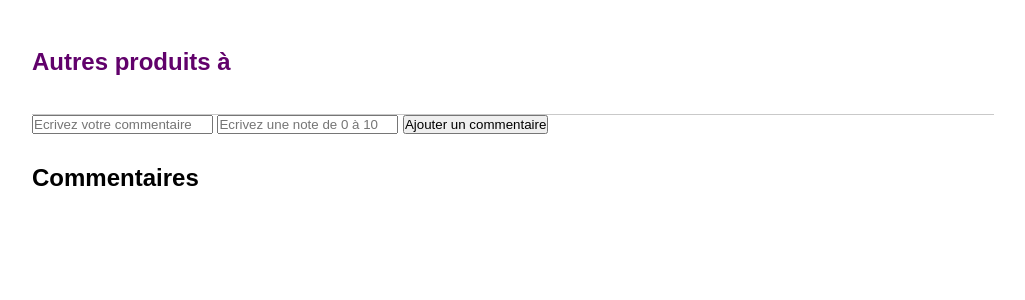
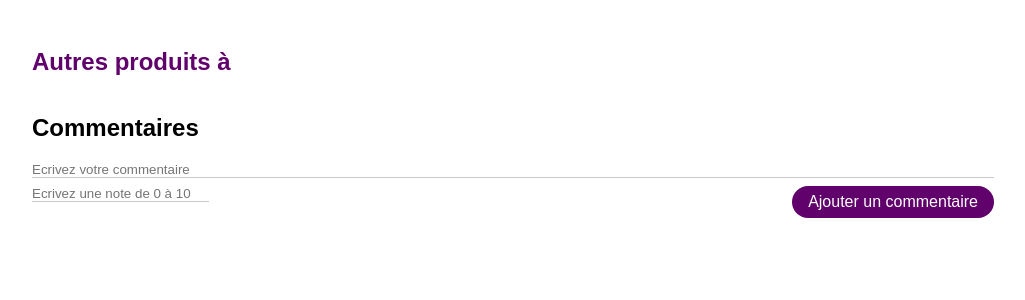
Before and after one commit to Raphalalc/rentroom, a PHP site: page /location.php?id=1 in a window 1280 px wide. Shown: the part 81-381 px from the top of the page, without its empty margins (127-1152 px from the left). Run offline with PHP 8.4, Linux system fonts and the light colour scheme; data that the repository does not hold is empty; some web fonts are replaced.

Commit message:
styling comment section

```diff
--- a/includes/comment.php
+++ b/includes/comment.php
@@ -1,17 +1,21 @@
 
- <div class="containerComment">
+
+
+
+     <div class="containerComment">
+     <h2>Commentaires</h2>
  <?php if(isset($_SESSION['flashComment'])): ?>
                 <?php foreach($_SESSION['flashComment'] as $flash): ?>
                     <?= "<div class=flash>{$flash} </div>" ?>
                    <?php endforeach; ?>
-        <?php endif ?>
-
-    <form action="post">
-      <input type="text" name="comment" placeholder="Ecrivez votre commentaire" autocomplete="off">
-      <input type="text" name="score" placeholder="Ecrivez une note de 0 à 10" autocomplete="off">
+  <?php endif ?>
+     <form action="post">
+      <div class="commentsubmit">
+      <input id="comment" type="text" name="comment" placeholder="Ecrivez votre commentaire" autocomplete="off">
+      <input id="score" type="text" name="score" placeholder="Ecrivez une note de 0 à 10" autocomplete="off">
       <button name="add_comment">Ajouter un commentaire</button>
+      </div>
     </form>
-     <h2>Commentaires</h2>
             <?php foreach($resultFeed as $feed): ?>
                 <p><?= '<span class="score">'.$feed['score']. '
                 <svg xmlns="http://www.w3.org/2000/svg" width="16" height="16" fill="currentColor" class="bi bi-star-fill" viewBox="0 0 16 16">
@@ -22,4 +26,3 @@
                 <p><?= $feed['comment'] ?></p> <br>
             <?php endforeach; ?>
 </div>
-            </div>
--- a/styles/global.css
+++ b/styles/global.css
@@ -85,7 +85,7 @@
   .overlay .suscribe {
     width: 80%;
   }
-  button {
+  .overlay button {
     width: 97%;
     padding-left: 0.55rem;
     padding-right: 0.55rem;
@@ -454,7 +454,6 @@ body {
 }
 .location .containerComment {
   margin-top: 30px;
-  border-top: solid rgba(0, 0, 0, 0.212) 0.5px;
 }
 .location .containerComment h2 {
   margin-top: 30px;
@@ -466,6 +465,47 @@ body {
   font-size: 24px;
 }
 
+/* --------------- Comment Page ---------------- */
+.containerComment button {
+  margin-left: auto;
+  display: flex;
+  align-items: center;
+  margin-top: -1rem;
+  font-size: 1rem;
+  border: none;
+  background: #61016B;
+  padding: 1rem;
+  color: white;
+  height: 30px;
+  border-radius: 20px;
+  cursor: pointer;
+}
+.containerComment .commentsubmit #comment {
+  margin-top: 20px;
+  width: 100%;
+  border: none;
+  border-bottom: solid rgba(0, 0, 0, 0.212) 0.5px;
+}
+.containerComment .commentsubmit input:focus {
+  border-bottom: solid rgba(0, 0, 0, 0.212) 0.5px;
+  outline: none;
+  border-bottom: solid;
+}
+.containerComment .commentsubmit #score {
+  margin-top: 0.5rem;
+  border: none;
+  border-bottom: solid rgba(0, 0, 0, 0.212) 0.5px;
+}
+
+/* --------------- Responsive Comment Page ---------------- */
+@media (max-width: 469px) {
+  .containerComment button {
+    position: relative;
+    margin-left: 0;
+    margin-top: 0.5rem;
+    font-size: 0.8rem;
+  }
+}
 /* --------------- Responsive Location Page ---------------- */
 @media (max-width: 1025px) {
   .location {
--- a/styles/global.scss
+++ b/styles/global.scss
@@ -356,7 +356,7 @@ body{
 
     .containerComment{
         margin-top:30px;
-        border-top:solid rgba(0, 0, 0, 0.212) 0.5px;
+
 
     h2{
         margin-top:30px;
@@ -371,7 +371,54 @@ body{
     }
     }
 
+   /* --------------- Comment Page ---------------- */
+   .containerComment{
+button{
+    margin-left:auto;
+    display:flex;
+    align-items:center;
+    margin-top:-1rem;
+    font-size:1rem;
+    border:none;
+    background: $purple;
+    padding:1rem;
+    color:white;
+    height:30px;
+    border-radius:20px;
+    cursor:pointer;
+}
 
+   .commentsubmit{
+
+        #comment{
+            margin-top:20px;
+            width:100%;
+            border:none;
+            border-bottom: solid rgba(0, 0, 0, 0.212) 0.5px;
+        }
+      input:focus{
+            border-bottom: solid rgba(0, 0, 0, 0.212) 0.5px;
+            outline: none;
+            border-bottom: solid;
+        }
+        #score{
+            margin-top:0.5rem;
+            border:none;
+            border-bottom: solid rgba(0, 0, 0, 0.212) 0.5px;
+        }
+    }
+   }
+ /* --------------- Responsive Comment Page ---------------- */
+ @media(max-width:469px){
+    .containerComment{
+        button{
+            position:relative;
+            margin-left:0;
+            margin-top:0.5rem;
+            font-size:0.8rem;
+        }
+    }
+ }
   /* --------------- Responsive Location Page ---------------- */
 @media (max-width: 1025px) {
     .location{
@@ -435,8 +482,6 @@ body{
                     margin-top:0.5rem;
                     margin-bottom:1rem;
                 }
-
-
             }
             img{
                 width:100%;
--- a/styles/popup.scss
+++ b/styles/popup.scss
@@ -84,11 +84,11 @@
     .suscribe{
       width:80%;
     }
-  }
-  button{
-    width:97%;
-    padding-left: 0.55rem;
-    padding-right: 0.55rem;
+    button{
+      width:97%;
+      padding-left: 0.55rem;
+      padding-right: 0.55rem;
+    }
   }
   }
 
```
Also changed, not shown: includes/popupConnexion.php (line endings or trailing spaces), 1 other file.
